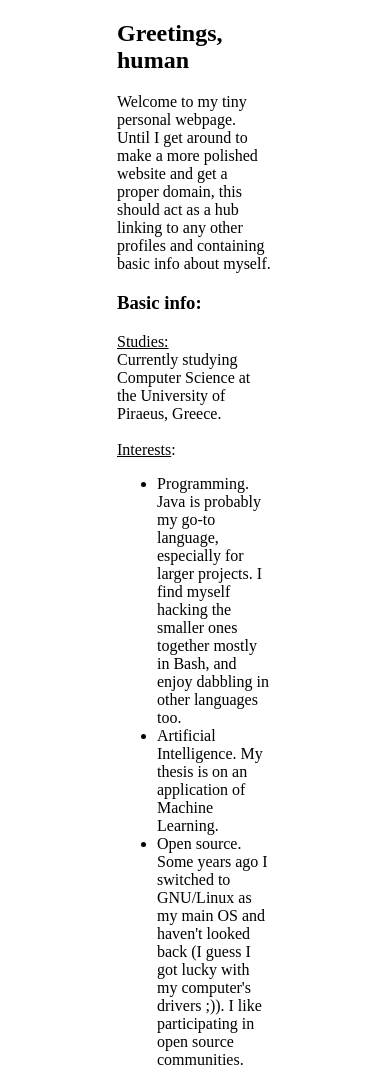
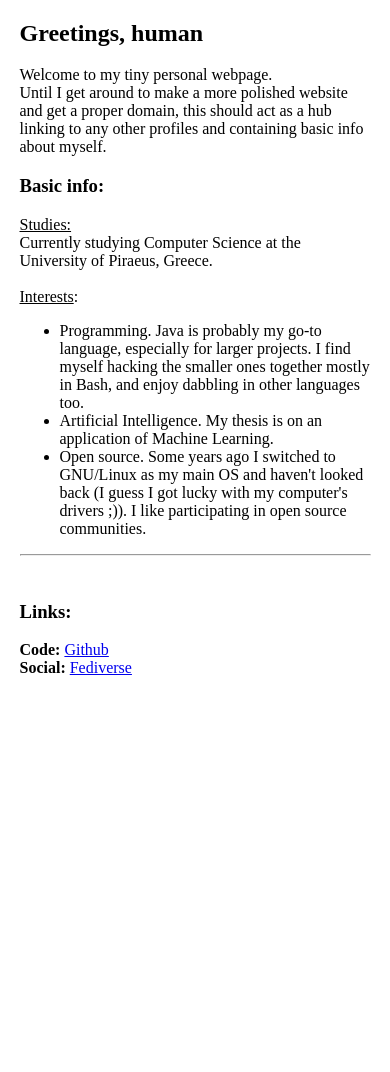
Before and after one commit to Pab0/Pab0.github.io, a plain HTML site: page index.html in a window 390 px wide. Shown: the top 1072 px of the page. After the commit the page ends 844 px from the top, so only its background shows below. Drawn offline with Linux system fonts and the light colour scheme.

Commit message:
The only thing missing from this website was making it responsive.

```diff
--- a/index.css
+++ b/index.css
@@ -4,3 +4,23 @@
 	margin-left:30%;
 	margin-right:30%;
 }
+
+/* Tablet CSS */
+@media screen and (max-width: 900px)
+{
+	body
+	{
+		margin-left:15%;
+		margin-right:15%;
+	}
+}
+
+/* Mobile phone CSS */
+@media screen and (max-width: 600px)
+{
+	body
+	{
+		margin-left:5%;
+		margin-right:5%;
+	}
+}
```
